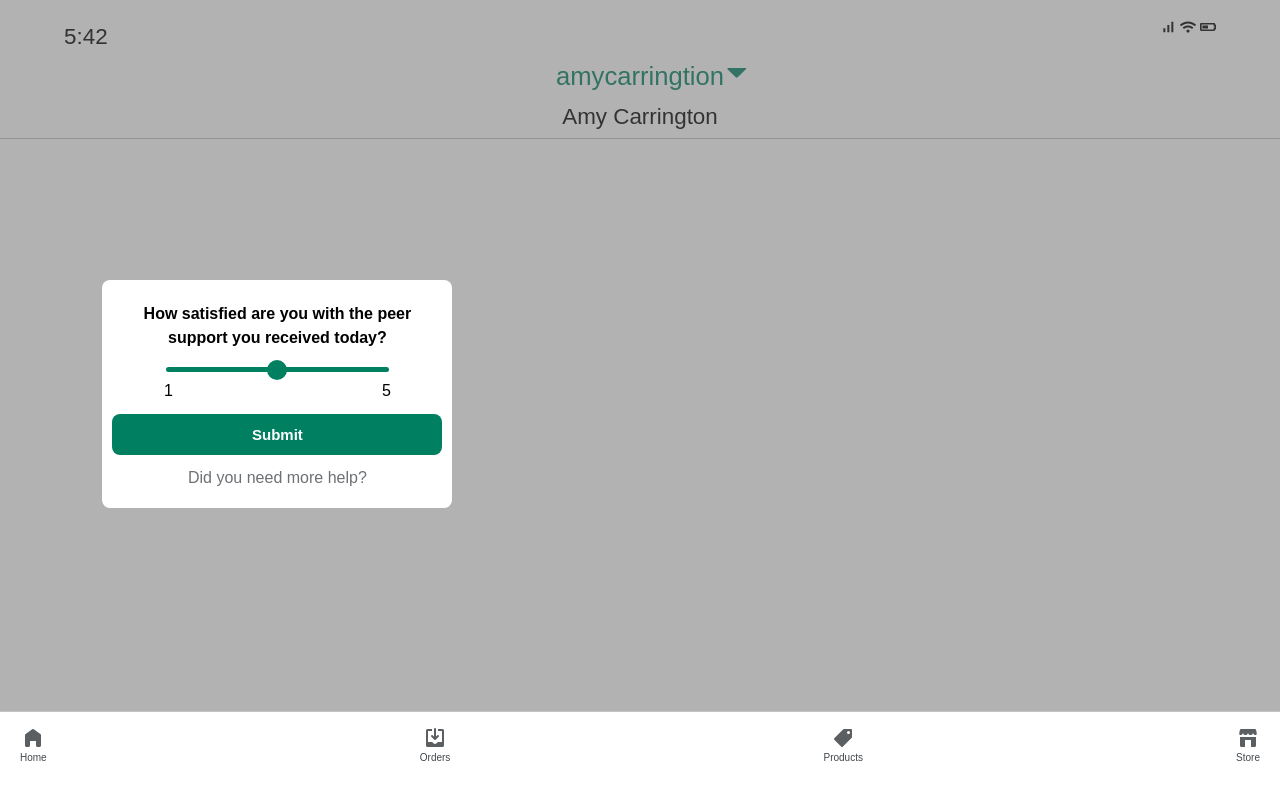
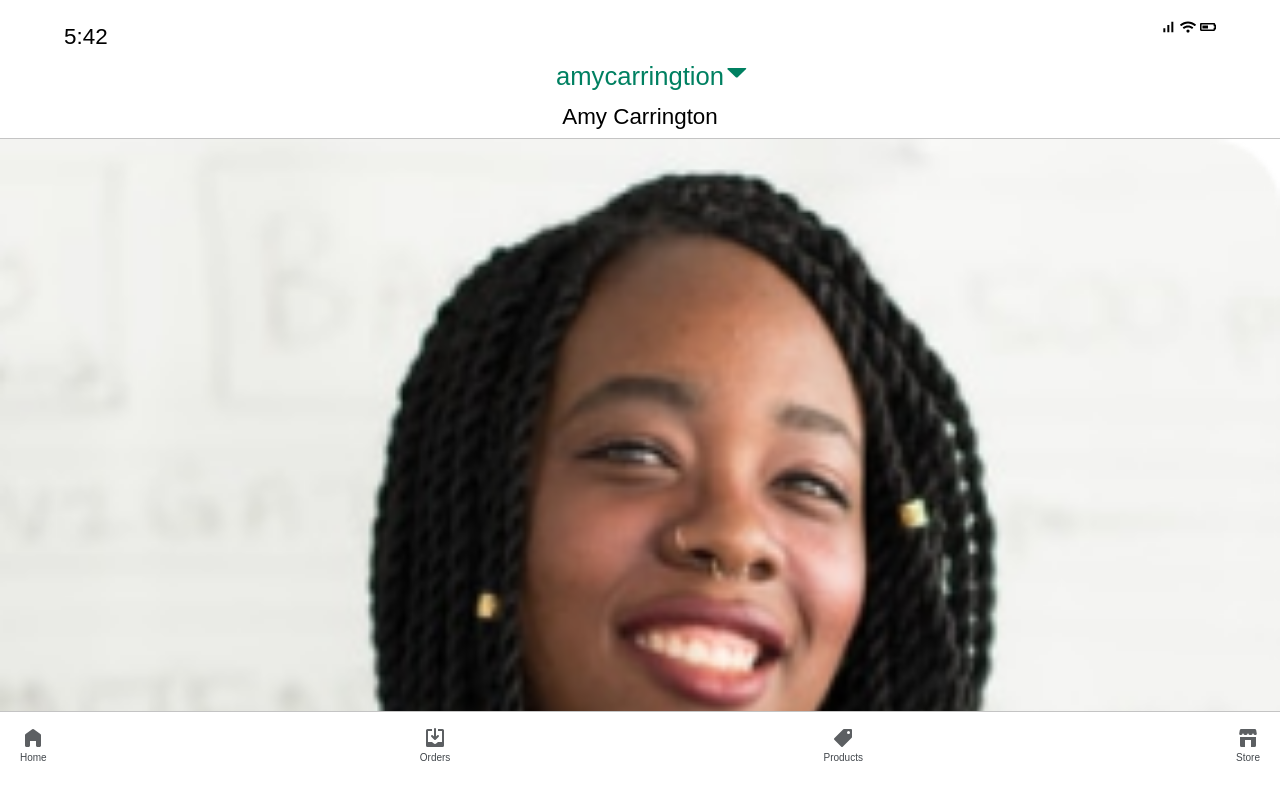
Before and after one commit to WebBrantDev/industry-project, a React (Create React App) app: page /peer/0 in a window 1280 px wide. Shown: the top 798 px of the page. Built offline with nearby package versions, Linux system fonts and the light colour scheme.

Commit message:
Implemented success modal on peer profile page.

```diff
--- a/src/App.jsx
+++ b/src/App.jsx
@@ -6,7 +6,6 @@
 import Home from "./Pages/Home/Home";
 import Support from "./Pages/Support/Support";
 import PeerProfile from "./Pages/PeerProfile/PeerProfile";
-import SuccessModal from "./Components/SuccessModal/SuccessModal";
 
 import PageFooter from "./Components/PageFooter/PageFooter";
 import Peer from "./Pages/Peer/Peer";
@@ -17,11 +16,10 @@
     <BrowserRouter>
       <PageHeader />
       <Switch>
-        <SuccessModal />
         {/* <Route path="/" exact component={Home} /> */}
-        {/* <Route path="/" exact component={Peer} /> */}
+        <Route path="/" exact component={Peer} />
         {/* <Route path="/support" component={Support} /> */}
-        {/* <Route path={"/peer/:id"} component={PeerProfile} /> */}
+        <Route path={"/peer/:id"} component={PeerProfile} />
       </Switch>
       <PageFooter />
     </BrowserRouter>
--- a/src/Components/SuccessModal/SuccessModal.jsx
+++ b/src/Components/SuccessModal/SuccessModal.jsx
@@ -38,7 +38,12 @@
             </div>
           </div>
           <div className="success-modal__button-container">
-            <button className="success-modal__button">Submit</button>
+            <button
+              className="success-modal__button"
+              onClick={this.props.handleClose}
+            >
+              Submit
+            </button>
           </div>
           <p className="success-modal__text">Did you need more help?</p>
         </div>
--- a/src/Pages/PeerProfile/PeerProfile.jsx
+++ b/src/Pages/PeerProfile/PeerProfile.jsx
@@ -7,9 +7,11 @@
 import chat from "../../assets/icons/ChatMajor.svg";
 import store from "../../assets/icons/StoreMajor.svg";
 import { Component } from "react";
+import SuccessModal from "../../Components/SuccessModal/SuccessModal";
 
 class PeerProfile extends Component {
   state = {
+    showModal: false,
     isLoaded: false,
     id: 0,
     peers: [
@@ -63,6 +65,18 @@
       isLoaded: true,
     });
   }
+
+  showModal = () => {
+    this.setState({
+      showModal: true,
+    });
+  };
+
+  hideModal = () => {
+    this.setState({
+      showModal: false,
+    });
+  };
 
   render() {
     if (!this.state.isLoaded) {
@@ -125,6 +139,9 @@
               {this.state.peers[this.state.id].story}
             </p>
           </div>
+          {!this.state.showModal || (
+            <SuccessModal handleClose={this.hideModal} />
+          )}
         </section>
       );
     }
```
